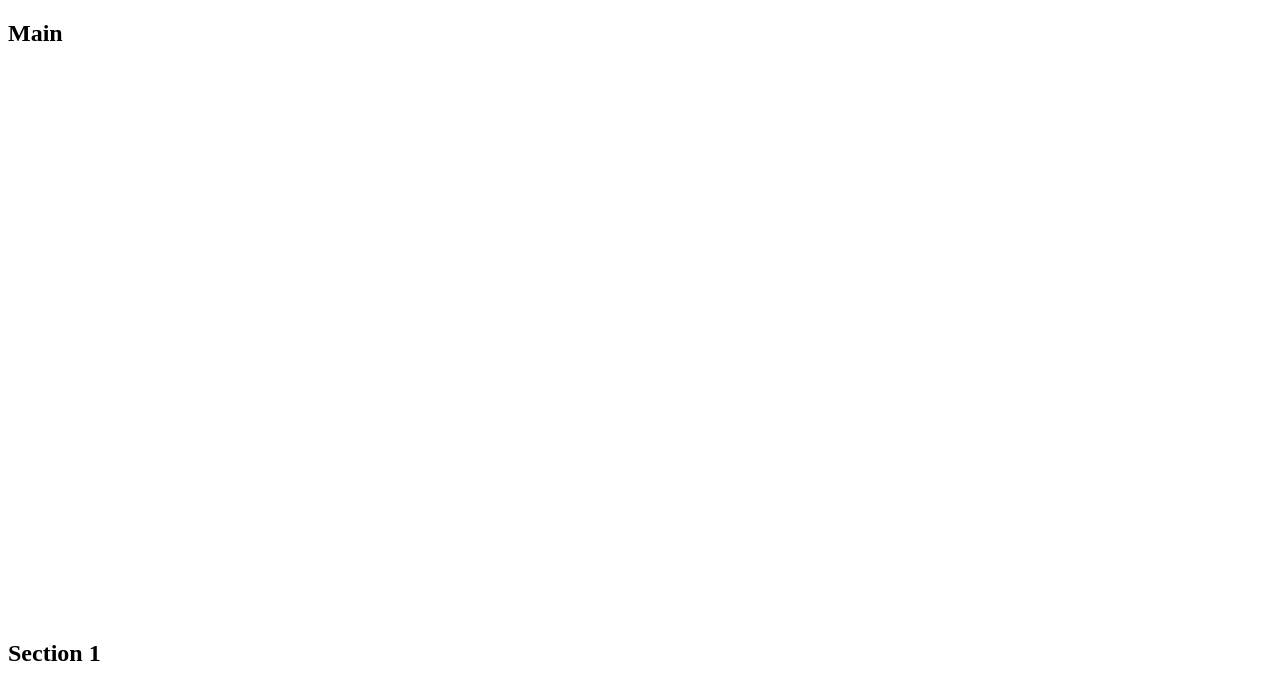
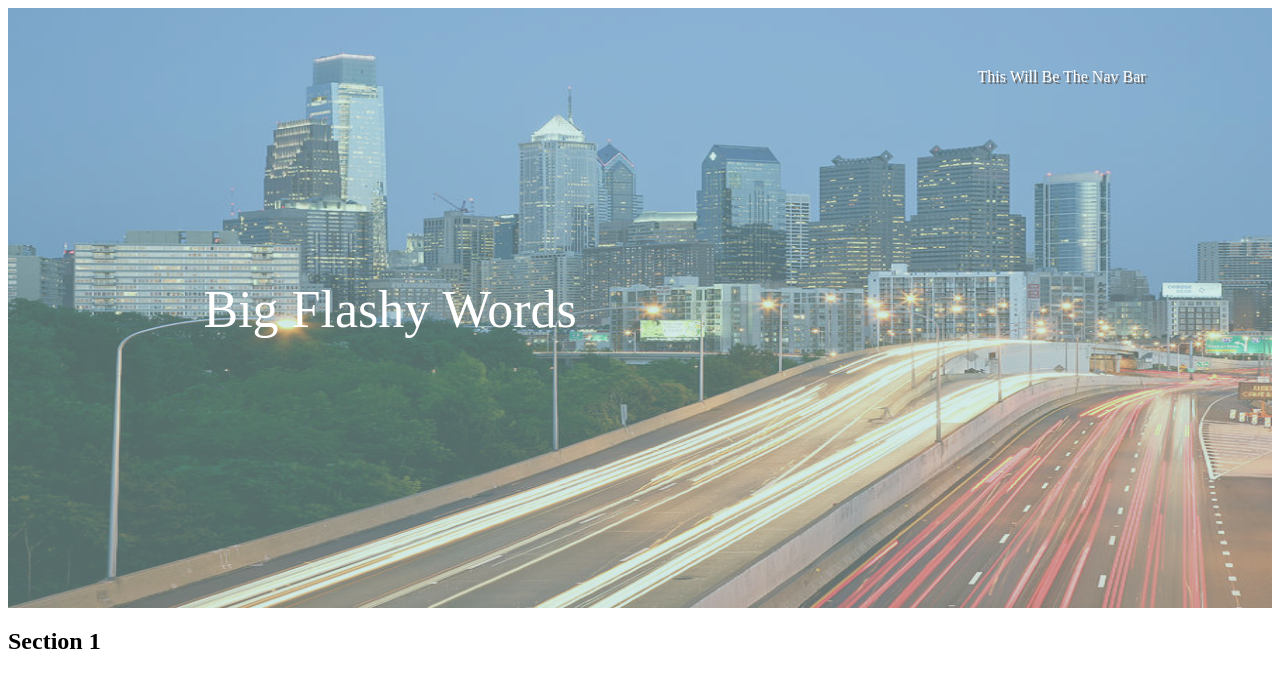
Before and after one commit to hn374/uptalk-landing-page, a plain HTML site: page index.html in a window 1280 px wide. Shown: the top 700 px of the page. Drawn offline with Linux system fonts and the light colour scheme.

Commit message:
update 9/13 5:08

```diff
--- a/index.html
+++ b/index.html
@@ -7,7 +7,12 @@
 <body>
 	<!-- Main Section -->
 	<section class="main">
-		<h1>Main</h1>
+		<div class="container">
+			<img src="Skyline.jpg" alt="Philadelphia Skyline">
+			<div class="sample-nav"> This Will Be The Nav Bar</div>
+			<div class="left-center"> Big Flashy Words</div>
+		</div>
+
 	</section>
 
 	<!-- First Section -->
--- a/main.css
+++ b/main.css
@@ -3,7 +3,35 @@ section {
 	height: 600px;
 }
 
+img {
+	width: 100%;
+	height: 600px;
+	opacity: .5;
+}
+
+.container {
+    position: relative;
+    text-align: center;
+    color: white;
+}
+
+.left-center{
+    position: absolute;
+    top: 45%;
+    right: 55%;
+    font-size: 52px;
+}
+
+.sample-nav {
+    position: absolute;
+    top: 10%;
+    right: 10%;
+    text-shadow: 2px 2px #696969;
+}
+
 section.main {
+	background-color: rgba(88, 178, 169, .5);
+
 }
 
 section.green {
```
Also changed, not shown: Skyline.jpg (added).
